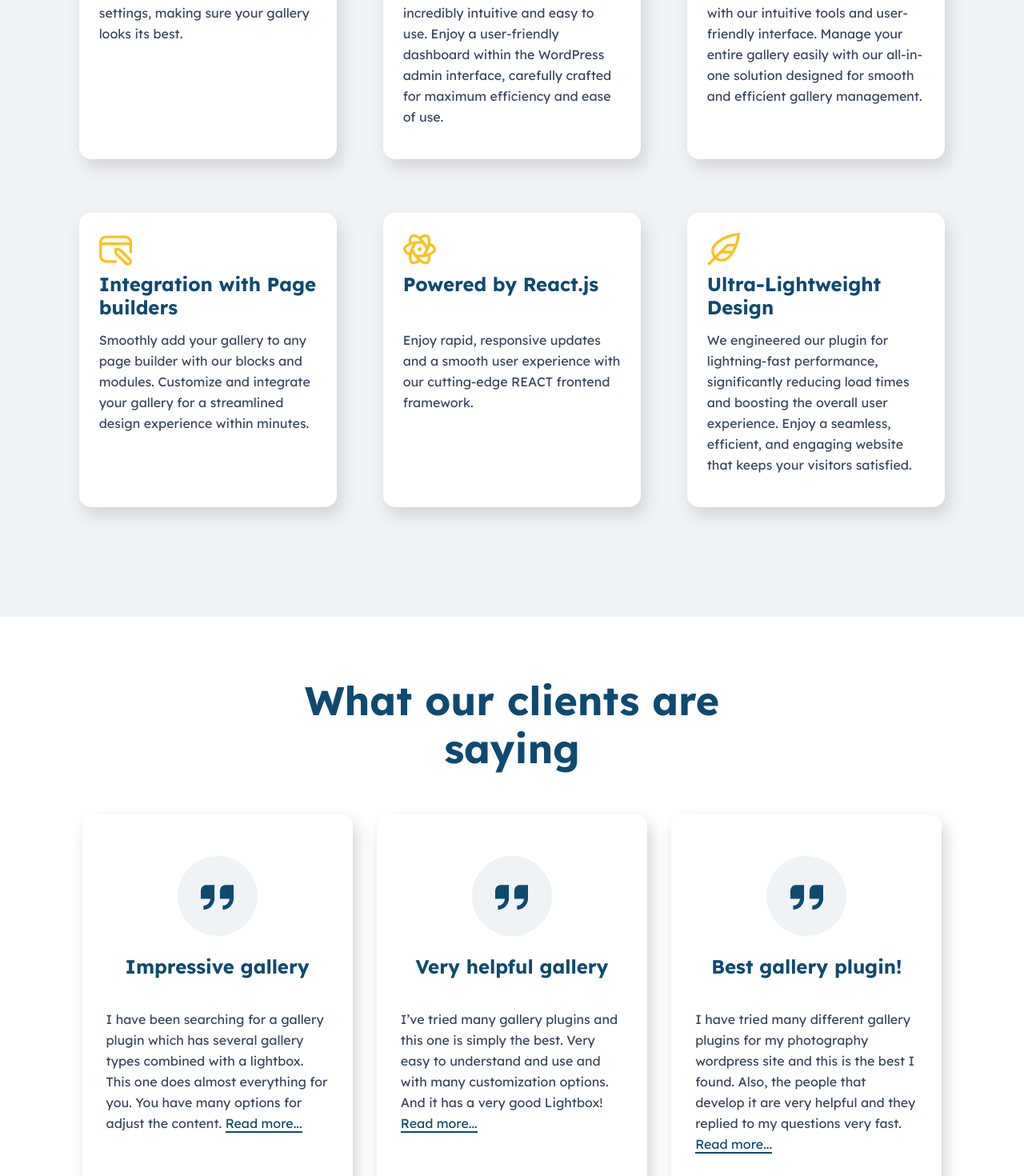
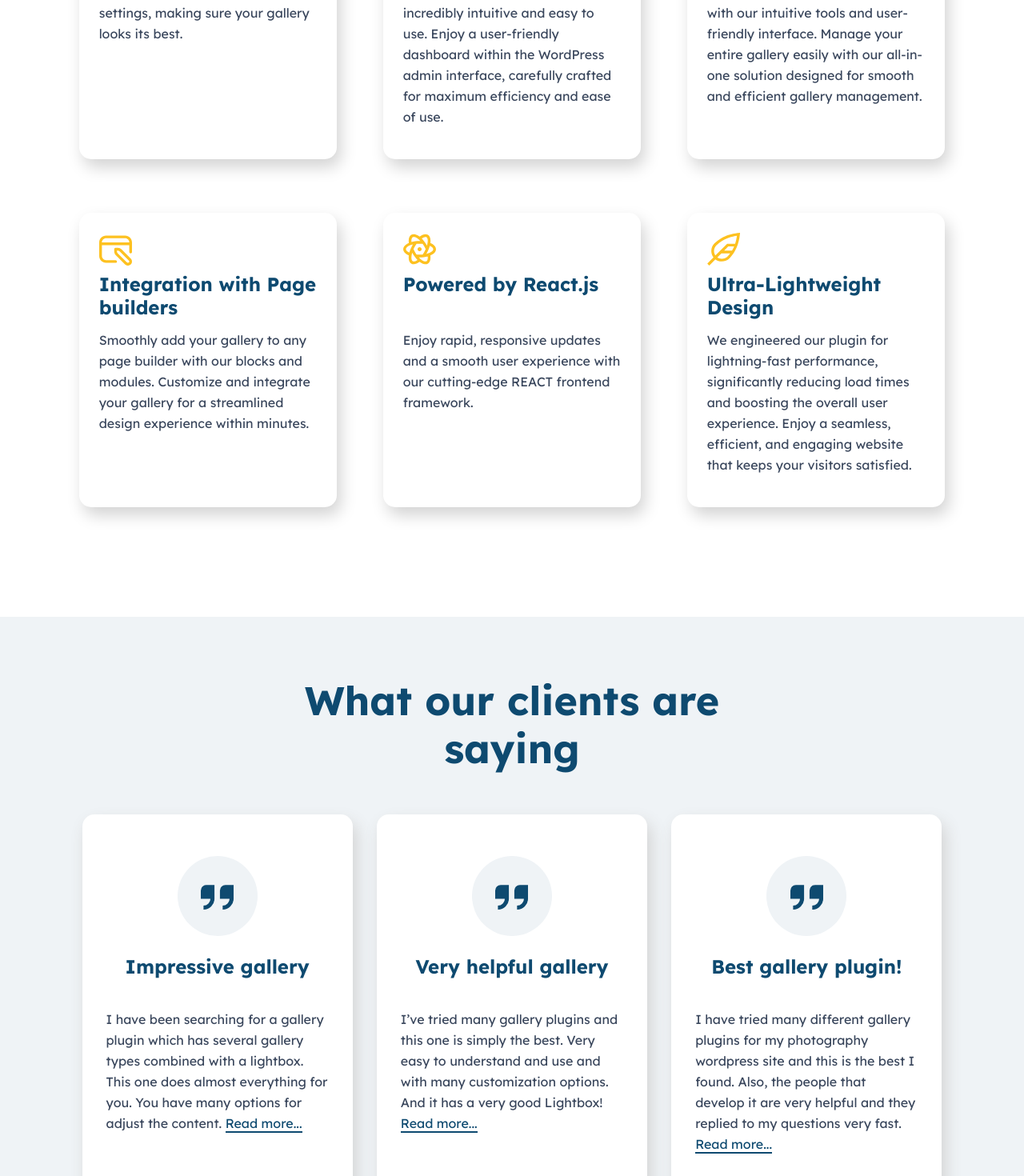
Before and after one commit to GrigorHarutyunian/regallery, a React (Vite) app: page / in a window 1280 px wide. Shown: the part 2939-4409 px from the top of the page at 80% size. Built offline with nearby package versions, Linux system fonts and the light colour scheme.

Commit message:
main child styles changes

```diff
--- a/src/index.css
+++ b/src/index.css
@@ -15,12 +15,10 @@ body {
 main {
   z-index: 100;
 }
-main > :nth-child(1),
-main > :nth-child(4),
-main > :nth-child(6),
-main > :nth-child(8) {
+main > *:nth-child(odd) {
   background-color: #eff3f6 !important;
 }
+
 section {
   height: calc(100vh - 100px);
   display: flex;
```
